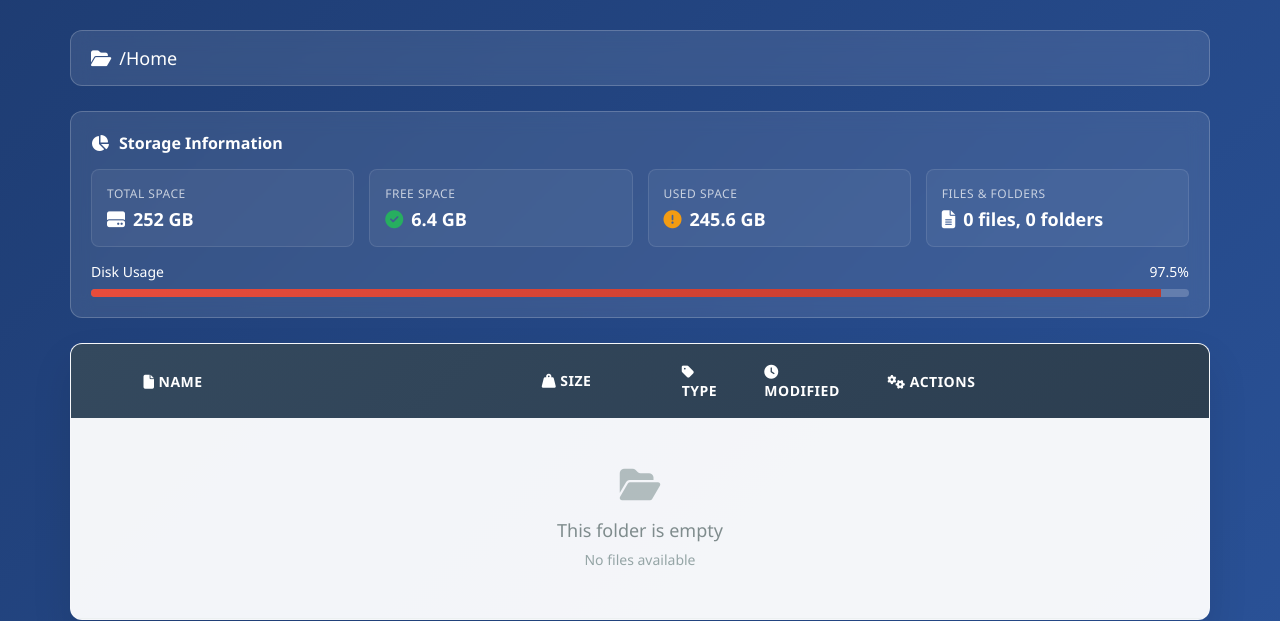
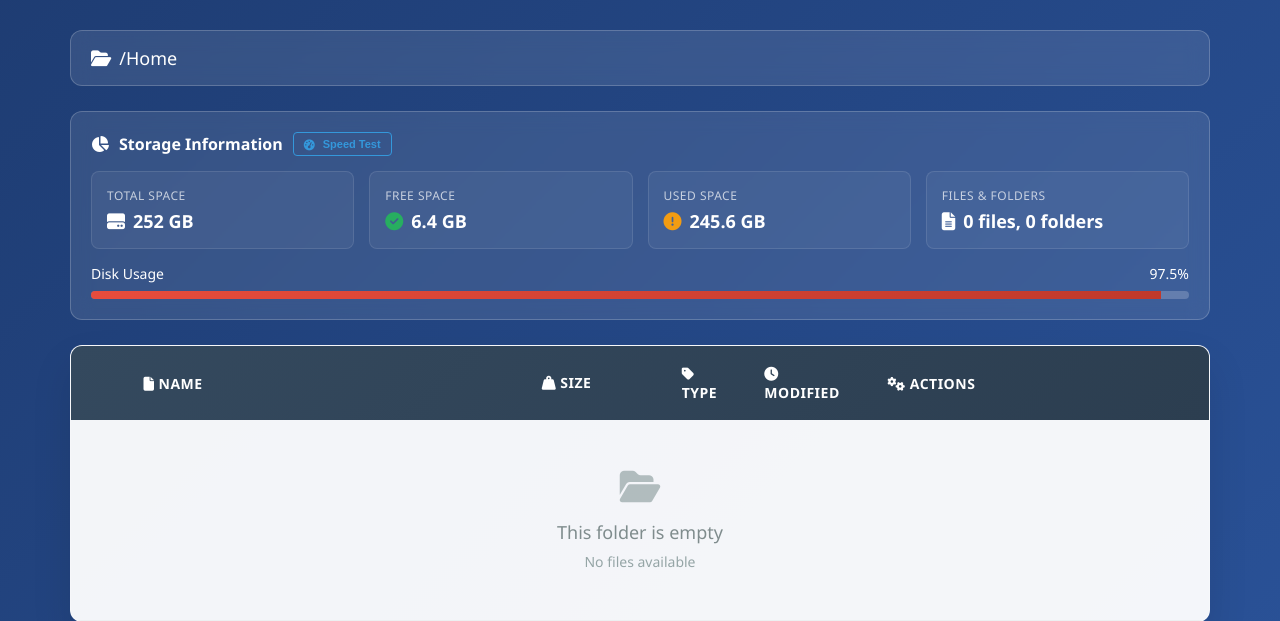
Before and after one commit to NeoMatrix14241/CloudinatorFTP, a Flask app: page / in a window 1280 px wide. Shown: the part 61-682 px from the top of the page. Run offline with Flask 3, Linux system fonts and the light colour scheme; the visitor is signed in with stand-in values (Sample User, id 1); some libraries are stand-ins or nearby versions.

Commit message:
Moved speedtest button to storage information

```diff
--- a/templates/index.html
+++ b/templates/index.html
@@ -69,6 +69,9 @@
                 " title="Retry loading storage information">
                     <i class="fas fa-refresh"></i> Retry
                 </button>
+                <button class="btn btn-outline btn-sm" id="speedTestBtn">
+	            <i class="fas fa-tachometer-alt"></i> Speed Test
+                </button>
             </h4>
             <div class="stats-grid">
                 <div class="stat-card">
@@ -127,10 +130,7 @@
 
         <!-- Enhanced Upload section -->
         <div class="upload-section slide-in">
-            <h3><i class="fas fa-cloud-upload-alt"></i> Upload Files
-                <button class="btn btn-outline btn-sm" id="speedTestBtn">
-	                <i class="fas fa-tachometer-alt"></i> Speed Test
-                </button></h3>
+            <h3><i class="fas fa-cloud-upload-alt"></i> Upload Files</h3>
             <div class="upload-form">
                 <div class="file-input-wrapper">
                     <input type="file" id="fileInput" class="file-input" multiple required>
```
